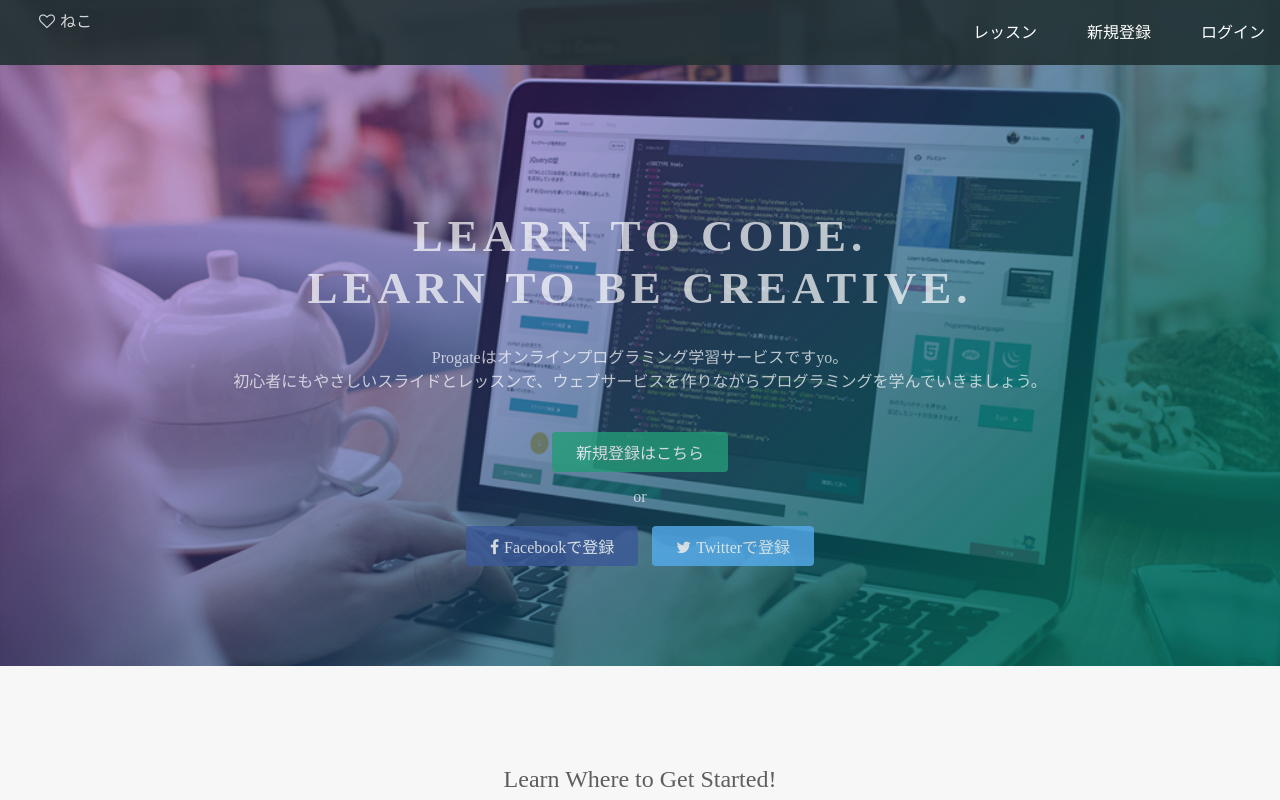
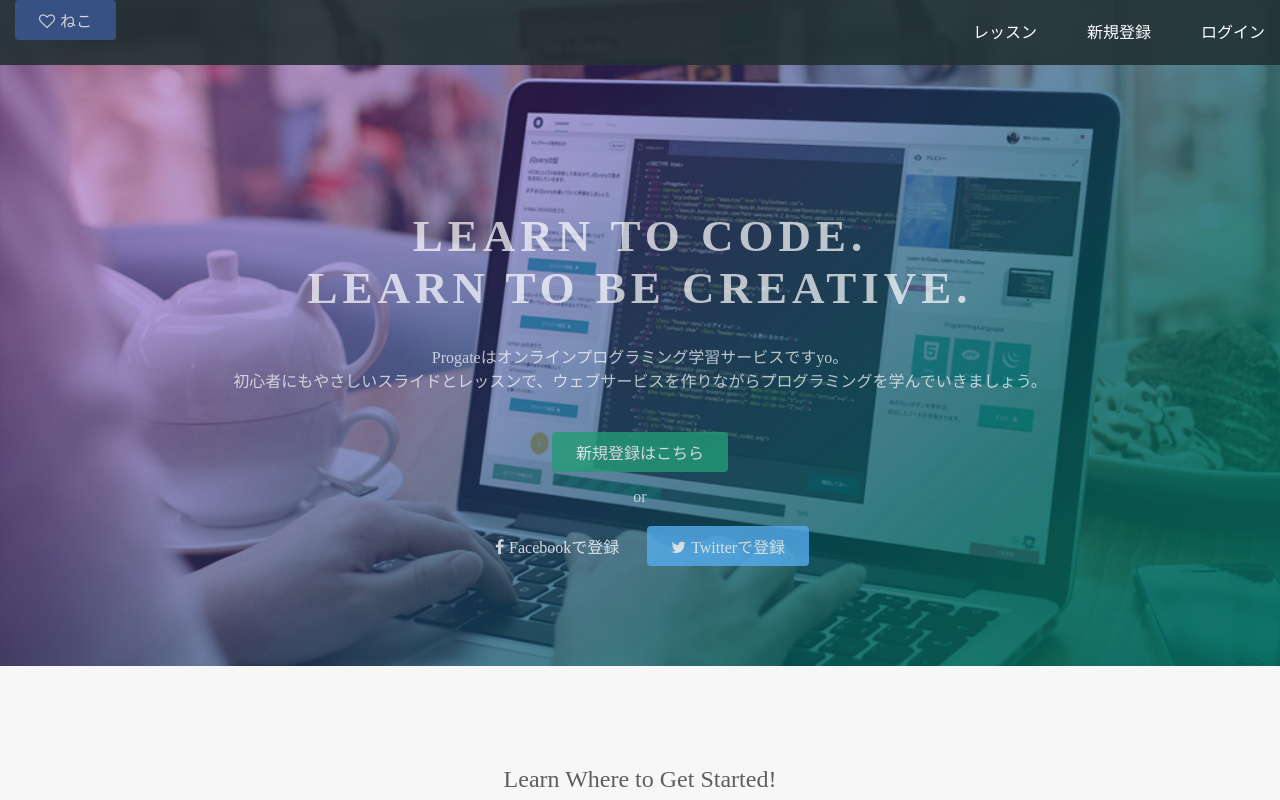
Before and after one commit to piepie0139/nekosan, a plain HTML site: page index.html in a window 1280 px wide. Shown: the top 800 px of the page. Drawn offline with Linux system fonts and the light colour scheme.

Commit message:
Update stylesheet.css

```diff
--- a/stylesheet.css
+++ b/stylesheet.css
@@ -49,7 +49,7 @@ a {
   background-color: #239b76;
 }
 
-.facebook {
+.neko {
   background-color: #3b5998;
   margin-right: 10px;
 }
```
